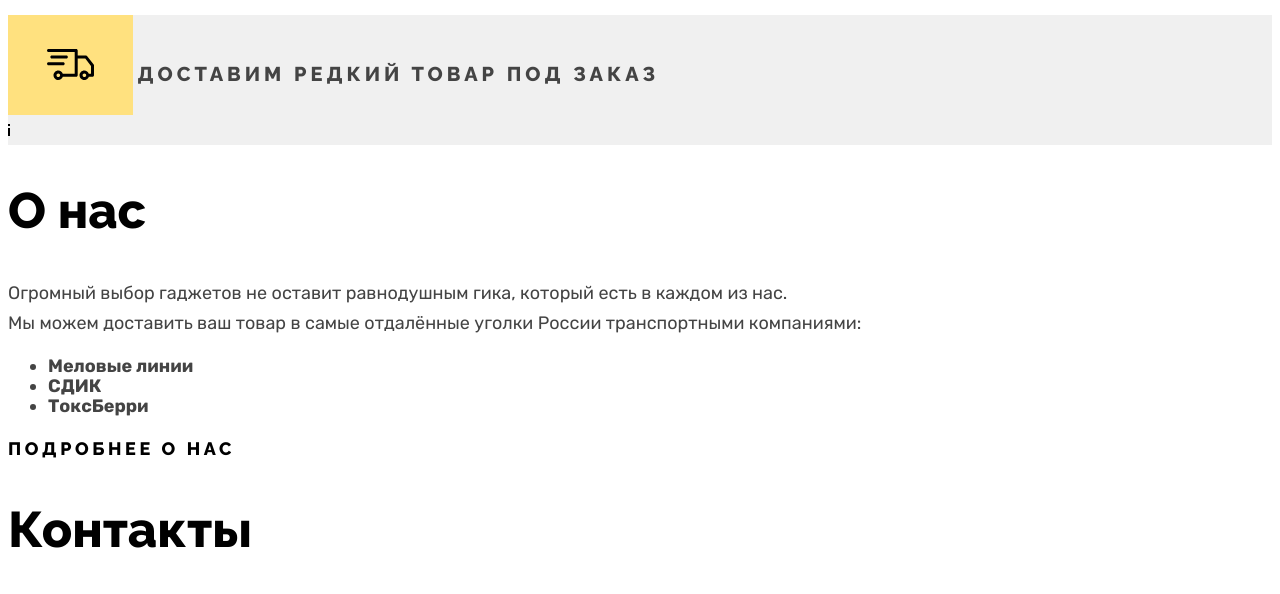
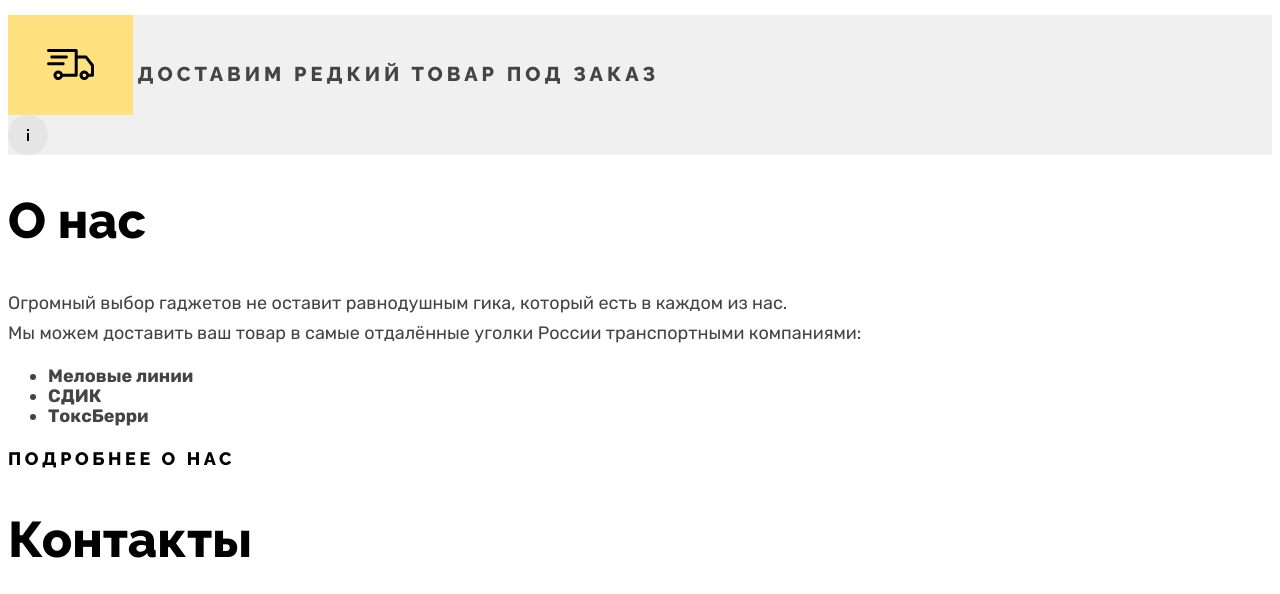
Before and after one commit to Marty2506/1838605-device-32, a plain HTML site: page index.html in a window 1280 px wide. Shown: the part 4349-4943 px from the top of the page. Drawn offline with Linux system fonts and the light colour scheme.

Commit message:
ошибку в диве забыл)

```diff
--- a/index.html
+++ b/index.html
@@ -295,7 +295,7 @@
         </div>
         <b>Доставим редкий товар под заказ</b>
         <a class="delivery-offer-info-button" href="#">
-          <div class="delivery-offer-info-button">
+          <div class="delivery-offer-info-button-div">
             <svg width="2" height="12" viewBox="0 0 2 12" fill="none" xmlns="http://www.w3.org/2000/svg">
               <path d="M2 0H0V2H2V0Z" fill="black"/>
               <path d="M2 4H0V12H2V4Z" fill="black"/>
```
